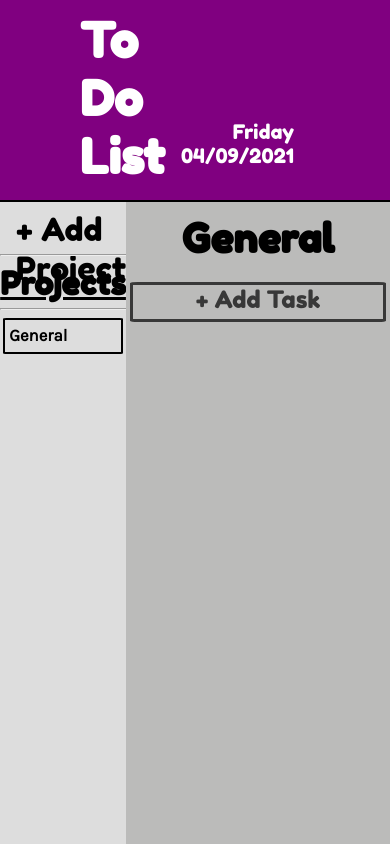
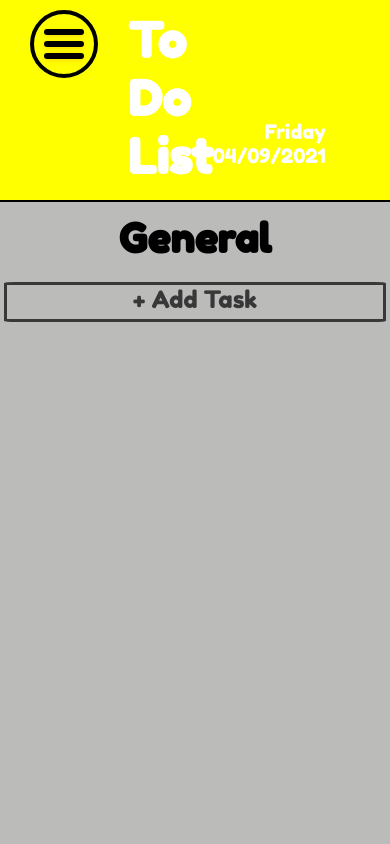
Before and after one commit to wsa138/todo-list, a plain HTML site: page index.html in a window 390 px wide. Shown: the top 844 px of the page. Drawn offline with Linux system fonts and the light colour scheme.

Commit message:
Added more styling. Added burger button when display reaches a specific width. Added event listener that handles a click of the burger button.

```diff
--- a/index.html
+++ b/index.html
@@ -55,6 +55,10 @@
             </div>
         </div>
 
+        <div id="menu-btn">
+            <div id="menu-btn-burger"></div>
+        </div>
+
         <script src="main.js"></script>
     </section>
 </body>
--- a/style.css
+++ b/style.css
@@ -427,25 +427,80 @@ input {
     header {
         background-color: purple;
     }
+    #content {
+        grid-template-columns: .9fr 1fr 1.1fr;
+    }
 }
 
-/*
-@media only screen and (max-width: 75rem) {
+
+@media only screen and (max-width: 61rem) {
     header {
         background-color: yellow;
+        padding-left: 8rem;
+        padding-right: 2rem;
     }
     #projects-nav {
+        width: 100%;
+        height: 100%;
+        background-color: rgba(0, 0, 0, 0.7);
+        position: absolute;
+        top: 0;
         display: none;
+        justify-content: center;
+        align-items: center;
+    }
+    #projects-menu {
+        width: 30rem;
+        height: 25rem;
+        background-color: white;
+        border-radius: 4px;
+        text-align: center;
+
+        /*position: relative;*/
     }
     #content {
-        display: grid;
-        grid-template-columns: .8fr 1.1fr 1.1fr;
-        grid-template-rows: 0.25fr 1.75fr;
         grid-template-areas:
         "header header header"
         "tasks tasks tasks";
-            background-color: rgb(221, 221, 221);
+    }
+
+    #menu-btn {
+        position: fixed;
+        top: 10px;
+        left: 30px;
+        border-radius: 50%;
+        display: flex;
+        justify-content: center;
+        align-items: center;
+        width: 60px;
+        height: 60px;
+        cursor: pointer;
+        transition: all .5s ease-in-out;
+        border: 4px solid black;
+    }
+    #menu-btn-burger {
+        width: 40px;
+        height: 6px;
+        background: black;
+        border-radius: 5px;
+        box-shadow: 0 2px 5px rgba(255, 101, 47, .2);
+        transition: all .5s ease-in-out;
+    }
+    #menu-btn-burger::before,
+    #menu-btn-burger::after {
+        content: '';
+        position: absolute;
+        width: 40px;
+        height: 6px;
+        background: black;
+        border-radius: 5px;
+        box-shadow: 0 2px 5px rgba(255, 101, 47, .2);
+        transition: all .5s ease-in-out;
+    }
+    #menu-btn-burger::before {
+        transform: translateY(-12px);
+    }
+    #menu-btn-burger::after {
+        transform: translateY(12px);
     }
 }
-
-*/
```
Also changed, not shown: main.js. Lines whose indentation alone changed are shown as unchanged.
